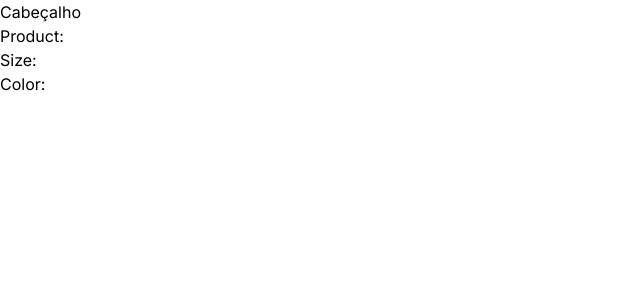
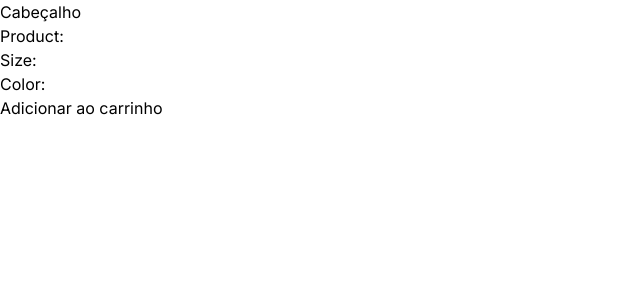
Before and after one commit to larads/Next.js-app-router-fundamentals, a Next.js app: page /catalog/product in a window 1280 px wide. Shown: the top 300 px of the page, without its empty margins (0-640 px from the left). Built offline with nearby package versions, Linux system fonts and the light colour scheme.

Commit message:
✨ feat: React Server Components

```diff
--- a/src/app/catalog/product/[...data]/page.tsx
+++ b/src/app/catalog/product/[...data]/page.tsx
@@ -1,17 +1,30 @@
+'use client'
+
 interface ProductProps {
     params: {
         data: string[]
     }
 }
 
+// Server Components => A gente não USA JavaScript no lado do cliente
+// Client Components => O JavaScript é enviado ao navegador (cliente)
+
 export default function Product({ params }: ProductProps) {
     const [productId, size, color] = params.data
+
+    console.log(params)
+
+    function addToCart() {
+        console.log('Adicionou ao carrinho')
+    }
 
     return (
         <div>
             <p>Product: {productId}</p>
             <p>Size: {size}</p>
             <p>Color: {color}</p>
+
+            <button onClick={addToCart}>Adicionar ao carrinho</button>
         </div>
     )
 }
```
